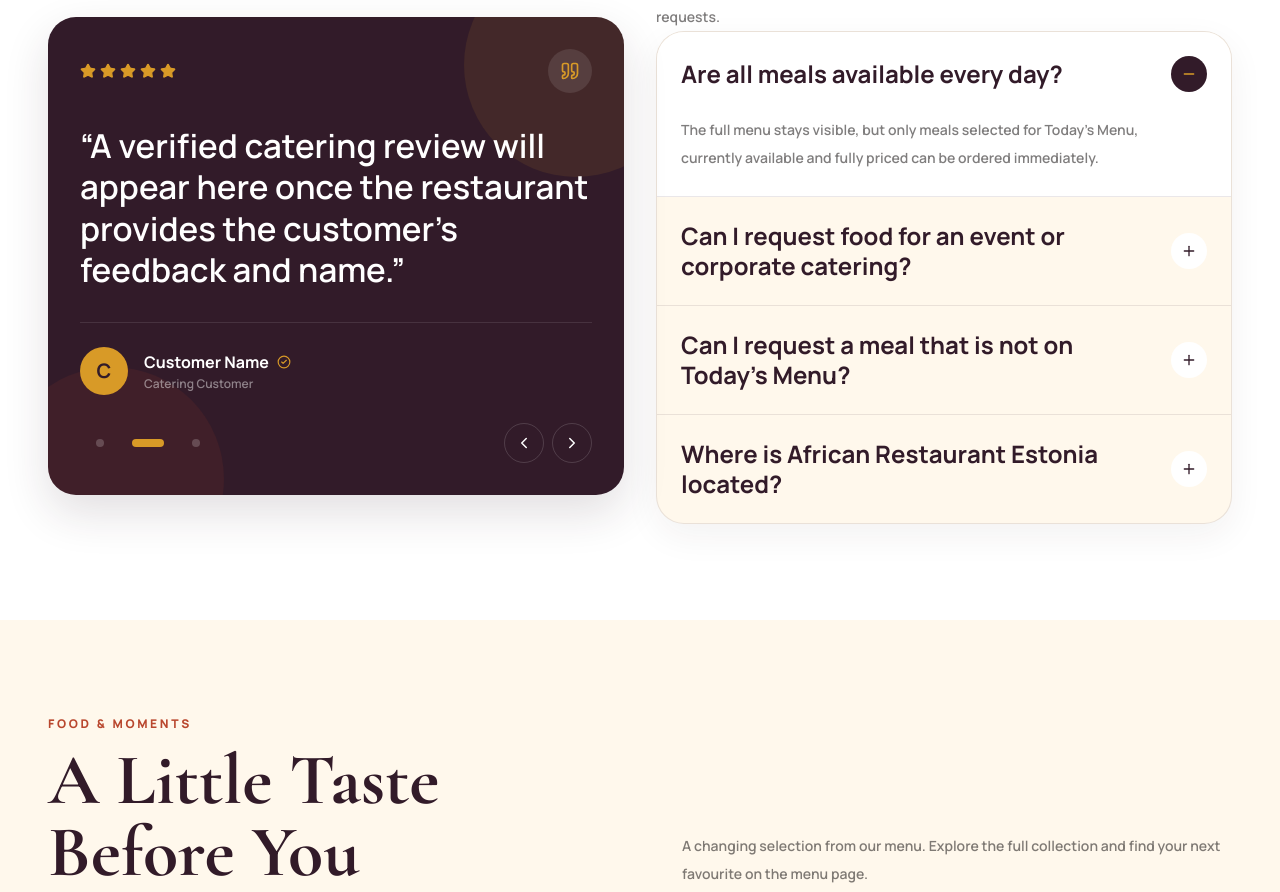
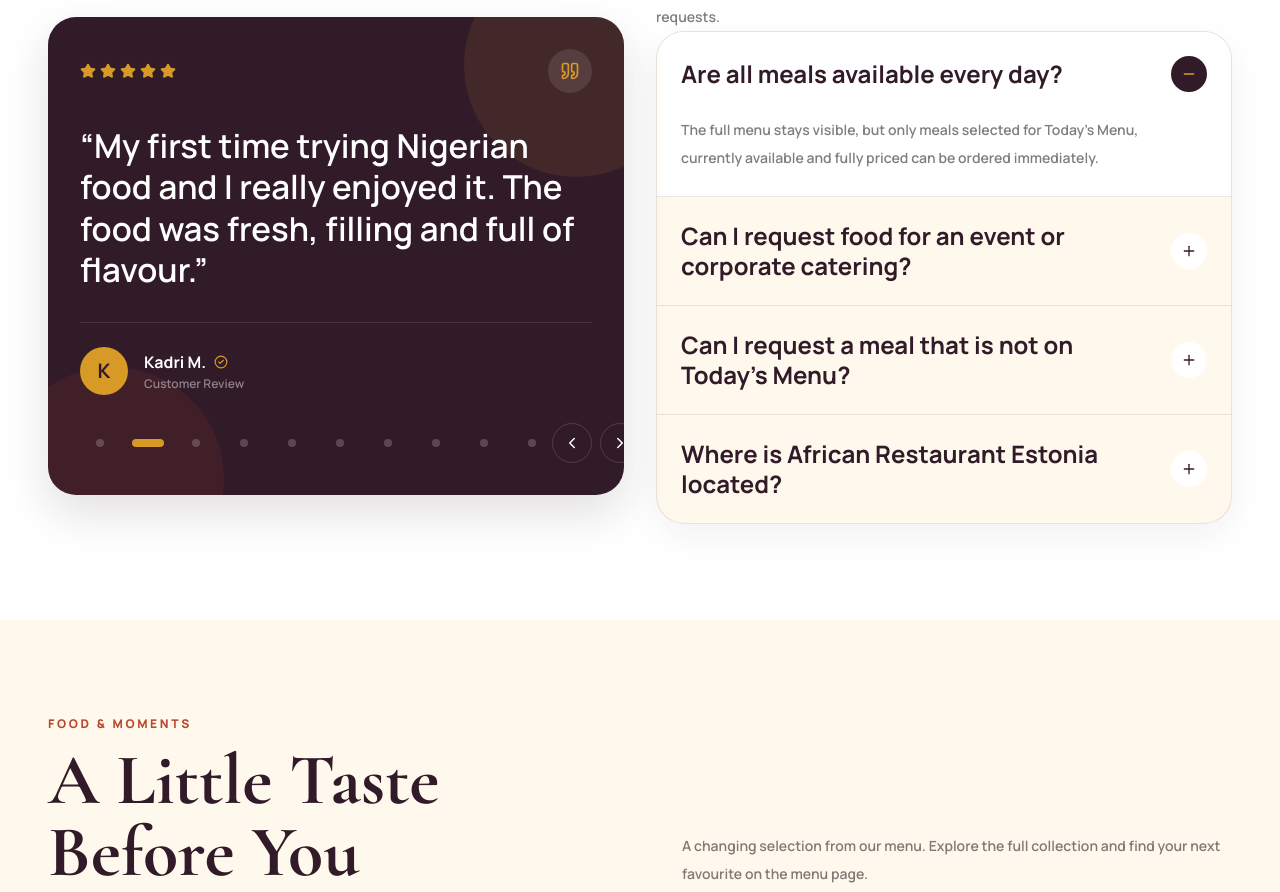
Before and after one commit to Faith-loves/african-restaurant-estonia, a Next.js app: page / in a window 1280 px wide. Shown: the part 3362-4254 px from the top of the page. Built offline with nearby package versions, Linux system fonts and the light colour scheme; no server answers; the database is empty; sample sign-in values are in the browser's storage.

Commit message:
Redesign admin dashboard and update customer experience

```diff
--- a/src/app/catering/page.tsx
+++ b/src/app/catering/page.tsx
@@ -1,4 +1,5 @@
 import type { Metadata } from "next";
+import Image from "next/image";
 
 import SiteHeader from "@/components/layout/SiteHeader";
 import CateringRequestForm from "@/components/catering/CateringRequestForm";
@@ -20,7 +21,7 @@ export const metadata: Metadata = {
     type: "website",
     images: [
       {
-        url: "https://africanrestaurant.ee/images/catering/event-catering.jpg",
+        url: "https://africanrestaurant.ee/images/catering/catering.jpg",
         width: 1448,
         height: 1086,
         alt: "African Restaurant Estonia catering",
@@ -35,16 +36,26 @@ export default function CateringPage() {
       <SiteHeader />
 
       <main>
-        <section className="bg-[#321B29] px-5 py-14 text-center text-[#FFF8EC] sm:px-8">
-          <p className="text-xs font-extrabold uppercase tracking-[0.22em] text-[#D89A27]">
+        <section className="relative isolate overflow-hidden px-5 py-20 text-center text-[#FFF8EC] sm:px-8 sm:py-28">
+          <Image
+            src="/images/catering/catering.jpg"
+            alt="West African catering dishes prepared for an event"
+            fill
+            priority
+            sizes="100vw"
+            className="-z-20 object-cover object-center"
+          />
+          <div className="absolute inset-0 -z-10 bg-gradient-to-r from-[#321B29]/95 via-[#321B29]/80 to-[#321B29]/65" />
+
+          <p className="relative z-10 text-xs font-extrabold uppercase tracking-[0.22em] text-[#D89A27]">
             African Restaurant Estonia
           </p>
 
-          <h1 className="mt-2 font-[var(--font-cormorant)] text-4xl font-bold sm:text-5xl md:text-6xl">
+          <h1 className="relative z-10 mt-2 font-[var(--font-cormorant)] text-4xl font-bold sm:text-5xl md:text-6xl">
             Catering & Special Orders
           </h1>
 
-          <p className="mx-auto mt-4 max-w-[650px] font-semibold leading-7 text-white/70">
+          <p className="relative z-10 mx-auto mt-4 max-w-[650px] font-semibold leading-7 text-white/85">
             Corporate meals, private events and thoughtful food gift boxes prepared with authentic West African flavour.
           </p>
         </section>
--- a/src/components/admin/AdminDashboard.tsx
+++ b/src/components/admin/AdminDashboard.tsx
@@ -31,6 +31,7 @@ import {
   ExternalLink,
   LockKeyhole,
   LogOut,
+  Menu,
   Settings,
   ShoppingBag,
   Sparkles,
@@ -43,6 +44,7 @@ import {
   db,
 } from "@/lib/firebase/client";
 import { useAdminAuthorization } from "@/components/admin/AdminGuard";
+import AdminSidebar from "@/components/admin/AdminSidebar";
 
 type DashboardCardProps = {
   title: string;
@@ -71,6 +73,8 @@ export default function AdminDashboard() {
     adminEmail,
     setAdminEmail,
   ] = useState("");
+
+  const [sidebarOpen, setSidebarOpen] = useState(false);
 
   useEffect(() => {
     const unsubscribe =
@@ -189,12 +193,20 @@ export default function AdminDashboard() {
   return (
     <main className="min-h-screen bg-[#F4F0E8] text-[#151313]">
 
+      <AdminSidebar open={sidebarOpen} onClose={() => setSidebarOpen(false)} />
+
+      <div className="min-h-screen lg:ml-[272px]">
+
       {/* TOP NAVIGATION */}
       <header className="sticky top-0 z-30 border-b border-white/10 bg-[#261526]/95 text-white shadow-[0_8px_30px_rgba(38,21,38,0.14)] backdrop-blur">
 
         <div className="mx-auto flex max-w-[1500px] items-center justify-between gap-4 px-5 py-4 sm:px-8 lg:px-12">
 
           <div className="flex min-w-0 items-center gap-3">
+
+            <button type="button" onClick={() => setSidebarOpen(true)} aria-label="Open admin navigation" className="flex h-10 w-10 shrink-0 items-center justify-center rounded-xl border border-white/15 bg-white/10 text-white transition hover:border-[#D89A27] hover:bg-[#D89A27] hover:text-[#321B29] lg:hidden">
+              <Menu size={19} />
+            </button>
 
             <div className="flex h-11 w-11 shrink-0 items-center justify-center rounded-2xl bg-[#D89A27] text-[#261526] shadow-sm">
               <UtensilsCrossed
@@ -544,6 +556,8 @@ export default function AdminDashboard() {
 
       </div>
 
+      </div>
+
     </main>
   );
 }
--- /dev/null
+++ b/src/components/admin/AdminSidebar.tsx
@@ -0,0 +1,55 @@
+"use client";
+
+import Image from "next/image";
+import { usePathname, useRouter } from "next/navigation";
+import { BarChart3, ChefHat, LayoutDashboard, Settings, ShoppingBag, UserRound, UtensilsCrossed, X } from "lucide-react";
+
+import { useAdminAuthorization } from "@/components/admin/AdminGuard";
+
+type AdminSidebarProps = {
+  open: boolean;
+  onClose: () => void;
+};
+
+export default function AdminSidebar({ open, onClose }: AdminSidebarProps) {
+  const pathname = usePathname();
+  const router = useRouter();
+  const { hasPermission, owner } = useAdminAuthorization();
+
+  const navigation = [
+    { label: "Dashboard", href: "/admin", icon: LayoutDashboard, visible: true },
+    { label: "Menu Management", href: "/admin/menu", icon: UtensilsCrossed, visible: hasPermission("manageMenu") },
+    { label: "Today's Menu", href: "/admin/today", icon: ChefHat, visible: hasPermission("manageTodayMenu") },
+    { label: "Orders & Requests", href: "/admin/orders", icon: ShoppingBag, visible: hasPermission("manageOrders") || hasPermission("manageCatering") },
+    { label: "Analytics", href: "/admin/analytics", icon: BarChart3, visible: hasPermission("viewAnalytics") },
+    { label: "Settings", href: "/admin/settings", icon: Settings, visible: hasPermission("manageSettings") },
+    { label: "Admin Users", href: "/admin/admins", icon: UserRound, visible: owner },
+  ].filter((item) => item.visible);
+
+  return (
+    <>
+      <button type="button" aria-label="Close admin navigation" onClick={onClose} className={`fixed inset-0 z-40 bg-[#151313]/55 transition-opacity lg:hidden ${open ? "opacity-100" : "pointer-events-none opacity-0"}`} />
+      <aside className={`fixed inset-y-0 left-0 z-50 flex w-[272px] flex-col border-r border-white/10 bg-[#321B29] px-4 py-5 text-[#FFF8EC] shadow-2xl transition-transform duration-300 lg:translate-x-0 lg:shadow-none ${open ? "translate-x-0" : "-translate-x-full"}`}>
+        <div className="flex items-center justify-between px-2">
+          <button type="button" onClick={() => { router.push("/admin"); onClose(); }} className="relative h-14 w-[150px] focus:outline-none focus:ring-2 focus:ring-[#D89A27]" aria-label="Open admin dashboard">
+            <Image src="/images/logo/are-logo.png" alt="African Restaurant Estonia" fill sizes="150px" className="object-contain object-left brightness-0 invert" />
+          </button>
+          <button type="button" onClick={onClose} aria-label="Close admin navigation" className="flex h-10 w-10 items-center justify-center rounded-xl border border-white/10 text-white/70 hover:bg-white/10 lg:hidden"><X size={19} /></button>
+        </div>
+
+        <div className="mt-8 px-3 text-[10px] font-extrabold uppercase tracking-[0.2em] text-white/40">Workspace</div>
+        <nav className="mt-3 space-y-1" aria-label="Admin navigation">
+          {navigation.map(({ label, href, icon: Icon }) => {
+            const active = href === "/admin" ? pathname === "/admin" : pathname.startsWith(href);
+            return <button key={href} type="button" onClick={() => { router.push(href); onClose(); }} className={`group flex min-h-11 w-full items-center gap-3 rounded-xl px-3 text-left text-sm font-bold transition focus:outline-none focus:ring-2 focus:ring-[#D89A27] ${active ? "bg-[#D89A27] text-[#321B29]" : "text-white/65 hover:bg-white/10 hover:text-white"}`}><Icon size={18} className={active ? "text-[#321B29]" : "text-[#D89A27]"} /><span>{label}</span></button>;
+          })}
+        </nav>
+
+        <div className="mt-auto rounded-2xl border border-white/10 bg-white/[0.06] p-4">
+          <p className="text-xs font-extrabold text-[#D89A27]">African Restaurant Estonia</p>
+          <p className="mt-1 text-xs font-semibold leading-5 text-white/45">Manage the live customer experience from one place.</p>
+        </div>
+      </aside>
+    </>
+  );
+}
--- a/src/components/home/ReviewsSection.tsx
+++ b/src/components/home/ReviewsSection.tsx
@@ -17,22 +17,54 @@ import {
 
 const reviews = [
   {
-    name: "Customer Name",
+    name: "Amara O.",
     source: "Customer Review",
-    text:
-      "This space will feature a real customer review about the food, flavour and overall experience at African Restaurant Estonia.",
+    text: "The jollof rice was so flavourful, and the chicken was perfectly seasoned. Definitely coming back again!",
   },
   {
-    name: "Customer Name",
-    source: "Catering Customer",
-    text:
-      "A verified catering review will appear here once the restaurant provides the customer's feedback and name.",
+    name: "Kadri M.",
+    source: "Customer Review",
+    text: "My first time trying Nigerian food and I really enjoyed it. The food was fresh, filling and full of flavour.",
   },
   {
-    name: "Customer Name",
+    name: "Daniel K.",
     source: "Customer Review",
-    text:
-      "This testimonial will be replaced with genuine feedback about the restaurant, service and customer experience.",
+    text: "Finally found a place in Tallinn where I can enjoy proper West African food. The egusi and swallow were amazing.",
+  },
+  {
+    name: "Laura T.",
+    source: "Customer Review",
+    text: "Ordered jollof rice, plantain and chicken and everything tasted great. The portions were good too.",
+  },
+  {
+    name: "Samuel A.",
+    source: "Customer Review",
+    text: "The food reminded me of home. I especially loved the pepper soup. Will definitely order again.",
+  },
+  {
+    name: "Maarja P.",
+    source: "Customer Review",
+    text: "Really delicious food and a lovely introduction to Nigerian cuisine. The fried plantain was my favourite.",
+  },
+  {
+    name: "David E.",
+    source: "Customer Review",
+    text: "Good portions, great taste and the order was nicely packed. The jollof and turkey combination was excellent.",
+  },
+  {
+    name: "Anna L.",
+    source: "Customer Review",
+    text: "We ordered different dishes for the family and everyone enjoyed their meal. Lots of flavour and good variety.",
+  },
+  {
+    name: "Michael O.",
+    source: "Customer Review",
+    text: "One of the best African meals I've had in Estonia. The food tasted authentic and everything was well seasoned.",
+  },
+  {
+    name: "Sofia R.",
+    source: "Customer Review",
+    text: "I tried African Restaurant Estonia after a friend recommended it and I'm glad I did. Delicious food and I'll definitely be trying more from the menu.",
   },
 ];
 
```
Also changed, not shown: public/images/catering/catering.jpg (added).
